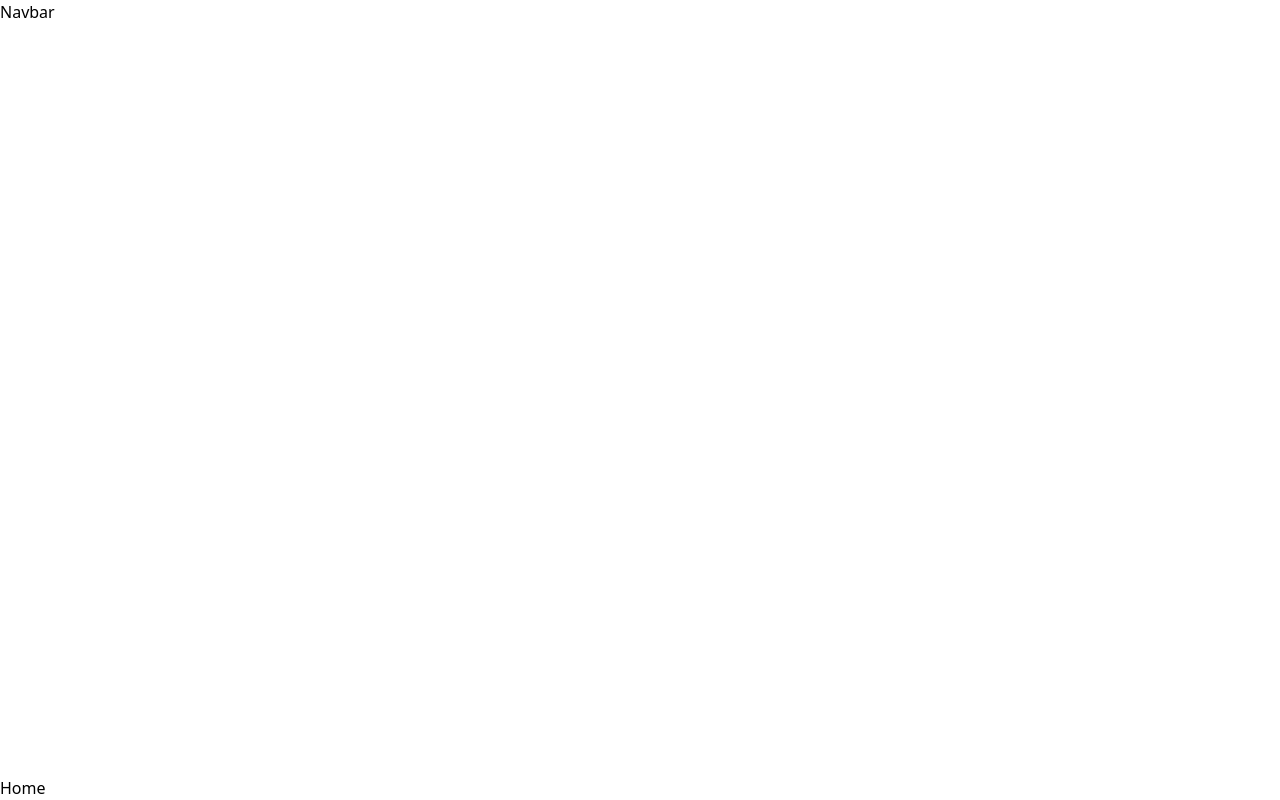
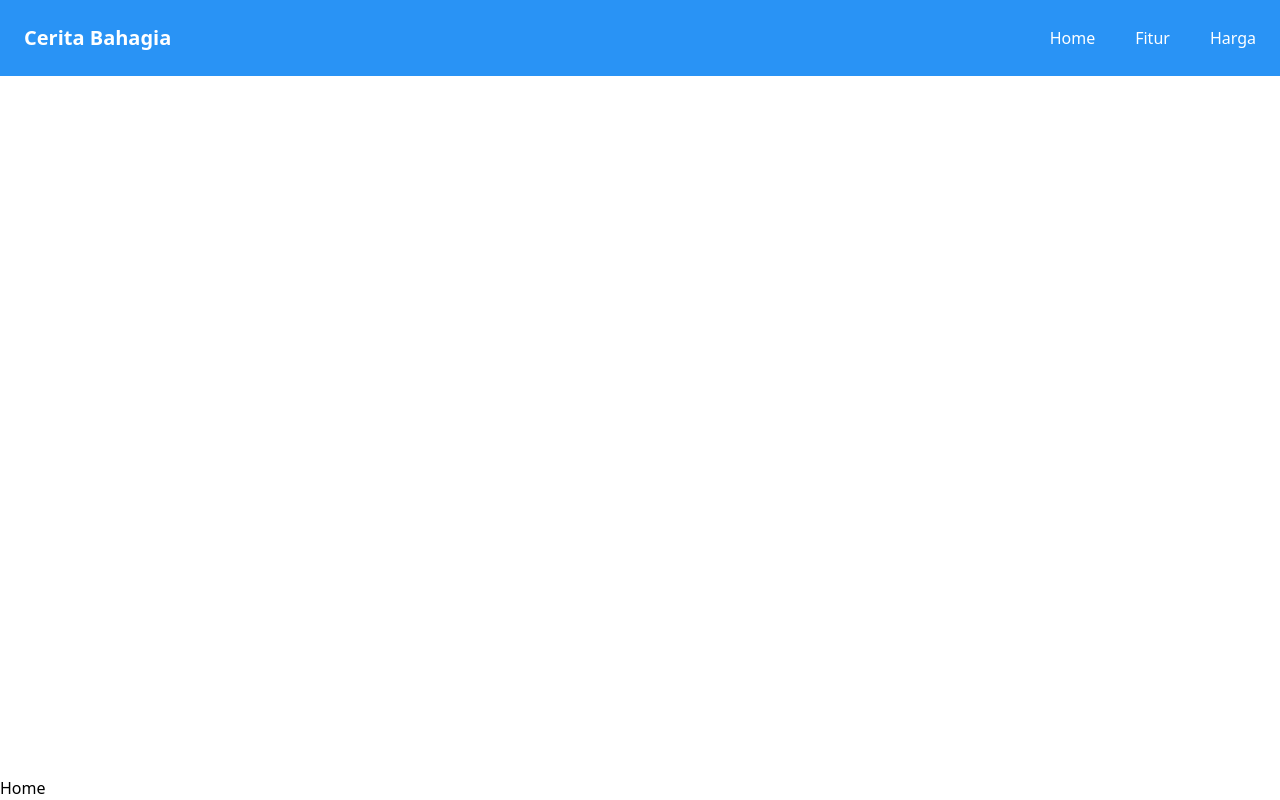
Before and after one commit to juliansyahrifqi/ceritabahagia, a React (Vite) app: page / in a window 1280 px wide. Built offline with nearby package versions, Linux system fonts and the light colour scheme.

Commit message:
add navbar component

```diff
--- /dev/null
+++ b/postcss.config.cjs
@@ -0,0 +1,6 @@
+module.exports = {
+  plugins: {
+    tailwindcss: {},
+    autoprefixer: {},
+  },
+}
--- a/src/App.tsx
+++ b/src/App.tsx
@@ -4,7 +4,6 @@ import Home from './pages/Home';
 
 function App() {
   return (
-    <Router>
     <div className="flex flex-col h-screen justify-between">
       <Navbar />
 
@@ -14,7 +13,6 @@ function App() {
         </Routes>
       </div>
     </div>
-    </Router>
   )
 }
 
--- a/src/components/Navbar.tsx
+++ b/src/components/Navbar.tsx
@@ -1,7 +1,81 @@
-import React from 'react'
+import { useState } from 'react';
+import { Link } from 'react-router-dom';
 
 export default function Navbar() {
+  const [ toggleSidebar, setToggleSidebar ] = useState(false);
+
   return (
-    <div>Navbar</div>
+    <>
+      <nav className='bg-[#2993F5]'>
+        <div className='hidden md:flex md:container mx-auto justify-between items-center p-6'>
+          <Link to="/">
+            <h1 className='text-xl text-white font-semibold'>Cerita Bahagia</h1>
+          </Link>
+
+          <ul className='flex justify-end gap-10 text-white font-medium'>
+            <li>
+              <Link to="/" className='hover:text-gold duration-300 text-base'>Home</Link>
+            </li>
+            <li>
+              <Link to="/" className='hover:text-gold duration-300 text-base'>Fitur</Link>
+            </li>
+            <li>
+              <Link to="/" className='hover:text-gold duration-300 text-base'>Harga</Link>
+            </li>
+          </ul>
+        </div>
+
+        <div className='md:hidden flex md:container mx-auto justify-between items-center p-6'>
+          <Link to="/">
+            <h1 className='text-xl text-white font-semibold'>Cerita Bahagia</h1>
+          </Link>
+
+          <button
+            type="button"
+            onClick={() => setToggleSidebar(true)}
+            className="text-white"
+          >
+            <svg fill="#ffffff" xmlns="http://www.w3.org/2000/svg"  viewBox="0 0 30 30" width="30px" height="30px">
+              <path d="M 3 7 A 1.0001 1.0001 0 1 0 3 9 L 27 9 A 1.0001 1.0001 0 1 0 27 7 L 3 7 z M 3 14 A 1.0001 1.0001 0 1 0 3 16 L 27 16 A 1.0001 1.0001 0 1 0 27 14 L 3 14 z M 3 21 A 1.0001 1.0001 0 1 0 3 23 L 27 23 A 1.0001 1.0001 0 1 0 27 21 L 3 21 z"/>
+            </svg>
+          </button>
+        </div>
+      </nav>
+
+      {toggleSidebar && (
+        <div className="fixed w-full bg-black h-screen overflow-y-auto shadow-md z-10 animate-slidein">
+          <div className="absolute w-full flex justify-end items-center p-2">
+            <button type="button" onClick={() => setToggleSidebar(false)}>
+              <svg stroke="#000000" fill="#ffffff" strokeWidth="0" viewBox="0 0 1024 1024" fontSize="30" className="cursor-pointer text-white" height="1em" width="1em" xmlns="http://www.w3.org/2000/svg">
+                <path d="M512 64C264.6 64 64 264.6 64 512s200.6 448 448 448 448-200.6 448-448S759.4 64 512 64zm165.4 618.2l-66-.3L512 563.4l-99.3 118.4-66.1.3c-4.4 0-8-3.5-8-8 0-1.9.7-3.7 1.9-5.2l130.1-155L340.5 359a8.32 8.32 0 0 1-1.9-5.2c0-4.4 3.6-8 8-8l66.1.3L512 464.6l99.3-118.4 66-.3c4.4 0 8 3.5 8 8 0 1.9-.7 3.7-1.9 5.2L553.5 514l130 155c1.2 1.5 1.9 3.3 1.9 5.2 0 4.4-3.6 8-8 8z">
+                </path>
+              </svg>
+            </button>
+          </div>
+
+          <div className="sidebar-body flex flex-col h-screen px-5 py-10">
+            <ul>
+              <li className="mt-2 text-center">
+                <Link to='/' className="text-xl font-semibold text-white" >
+                  HOME
+                </Link>
+              </li>
+
+              <li className="mt-2 text-center">
+                <Link to='/' className="text-xl font-semibold text-white" >
+                  FITUR
+                </Link>
+              </li>
+
+              <li className="mt-2 text-center">
+                <Link to='/' className="text-xl font-semibold text-white" >
+                  HARGA
+                </Link>
+              </li>
+            </ul>
+          </div>
+        </div>
+      )}
+    </>
   )
 }
--- a/src/main.tsx
+++ b/src/main.tsx
@@ -2,9 +2,12 @@ import React from 'react'
 import ReactDOM from 'react-dom/client'
 import App from './App'
 import './index.css'
+import { BrowserRouter as Router } from "react-router-dom";
 
 ReactDOM.createRoot(document.getElementById('root') as HTMLElement).render(
   <React.StrictMode>
-    <App />
+    <Router>
+      <App />
+    </Router>
   </React.StrictMode>
 )
--- a/tailwind.config.cjs
+++ b/tailwind.config.cjs
@@ -5,7 +5,26 @@ module.exports = {
     "./src/**/*.{js,ts,jsx,tsx}",
   ],
   theme: {
-    extend: {},
+    extend: {
+      colors: {
+        'gold': '#ffd82c',
+        'semigold': '#ECD673',
+        'white': '#ffffff',
+        'black': '#303030',
+        'secondary-black': '636363',
+        'hover-gold': '#766930',
+        'blue-primary': '#2993F5'
+      },
+      animation: {
+        slidein: 'slidein .7s ease-in-out'
+      },
+      keyframes: {
+        slidein: {
+          from: {transform: 'translateX(120vw)'},
+          to: {transform: 'translateX(0)'}
+        }
+      }
+    },
   },
   plugins: [],
 }
```
Lines whose indentation alone changed are shown as unchanged.
